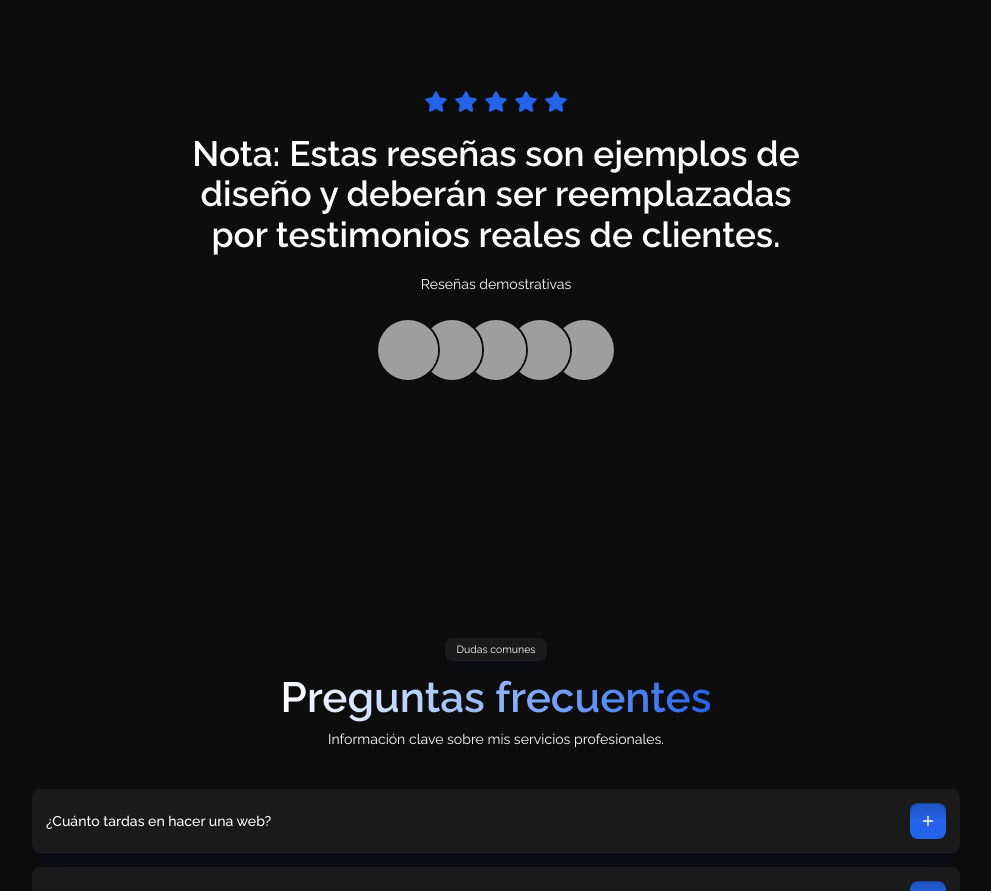
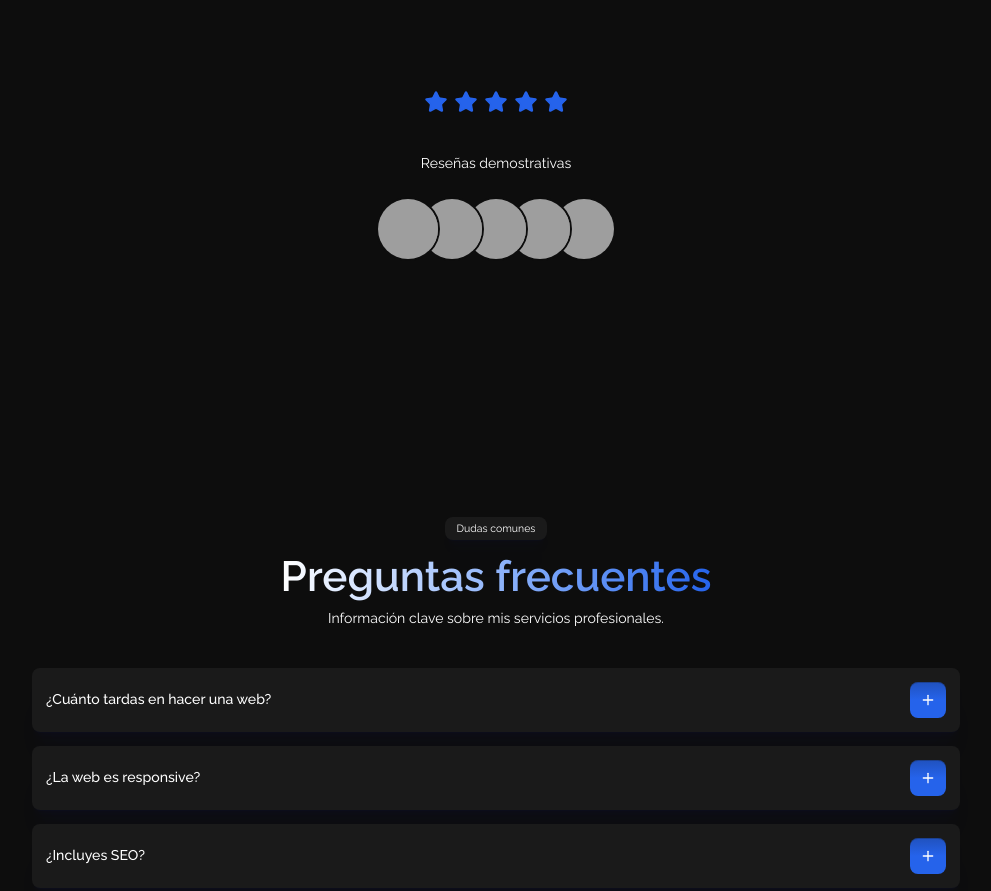
Before and after one commit to dmytro-webild/2f745edb-f06e-4ae0-93d0-ecbad7563810, a React (Vite) app: page / in a window 1280 px wide. Shown: the part 5420-6311 px from the top of the page, without its empty margins (144-1135 px from the left). Built offline with nearby package versions, Linux system fonts and the light colour scheme; grey boxes are pictures that could not be loaded; a web font is replaced by a local one.

Commit message:
Update src/pages/HomePage/sections/Resenas.tsx

```diff
--- a/src/pages/HomePage/sections/Resenas.tsx
+++ b/src/pages/HomePage/sections/Resenas.tsx
@@ -42,7 +42,7 @@ export default function ResenasSection(): React.JSX.Element {
             </div>
 
             <TestimonialTrustCard
-              quote="Nota: Estas reseñas son ejemplos de diseño y deberán ser reemplazadas por testimonios reales de clientes."
+              quote=""
               rating={5}
               author="Reseñas demostrativas "
               avatars={[
```
